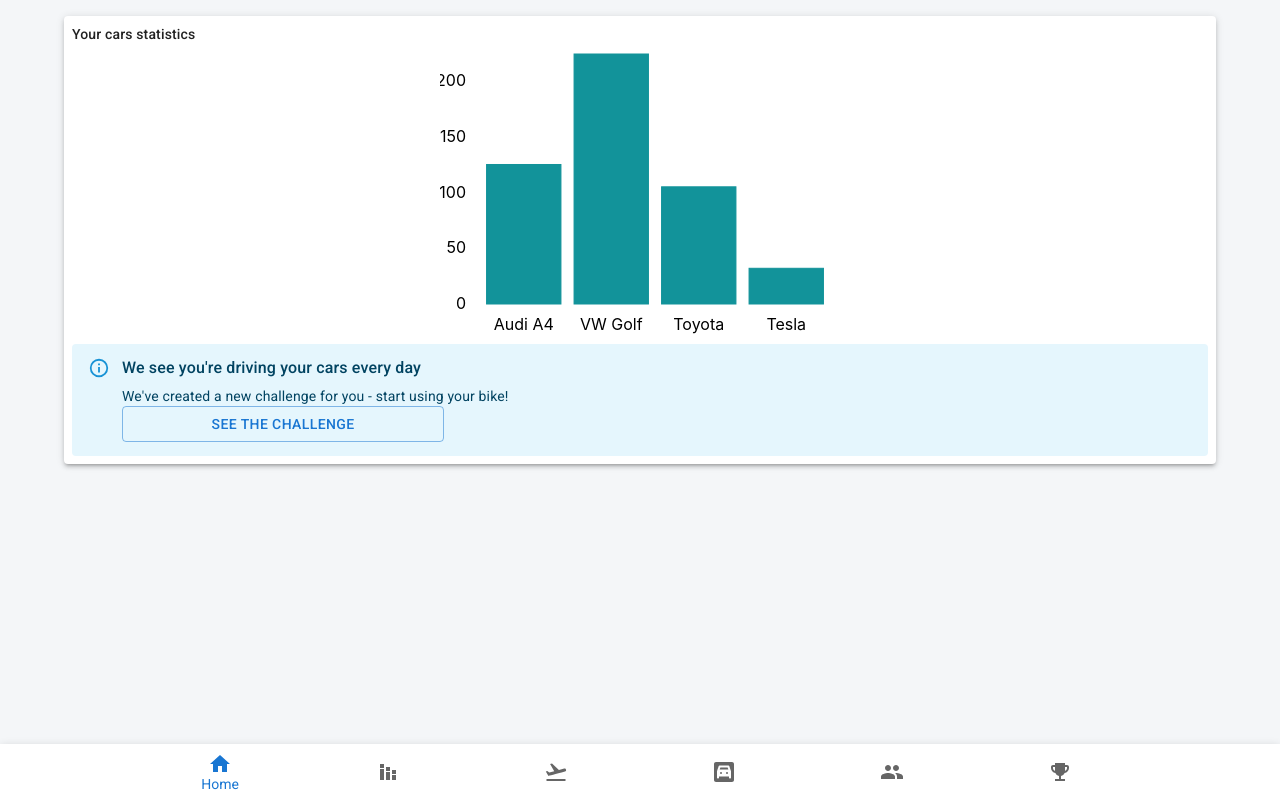
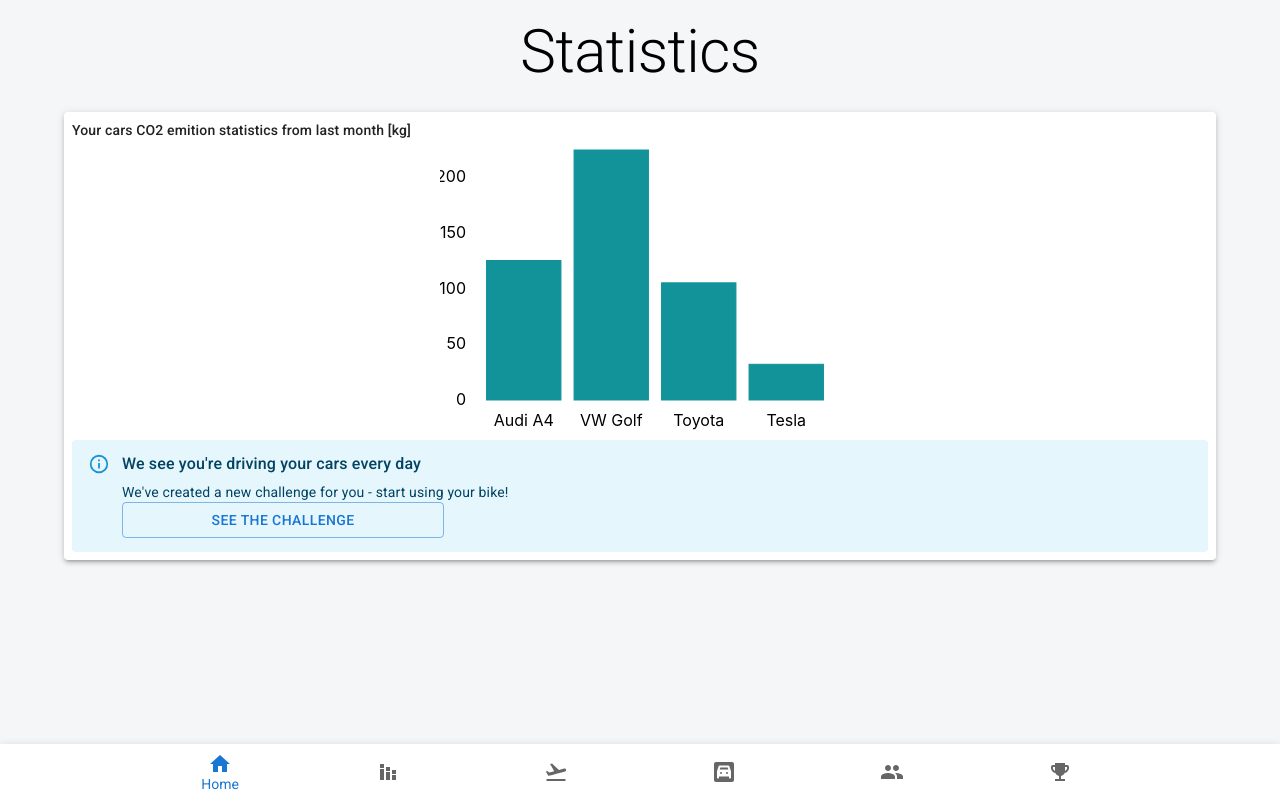
Before and after one commit to polszewsky/no-such-app, a React (Create React App) app: page /statistic in a window 1280 px wide. Built offline with nearby package versions, Linux system fonts and the light colour scheme.

Commit message:
update statistics

```diff
--- a/src/pages/statistics/CarsStats.js
+++ b/src/pages/statistics/CarsStats.js
@@ -31,7 +31,7 @@ export default function CarsStats() {
         <Paper sx={{ padding: "0.5rem" }} elevation={3}>
           <Grid container item direction="row">
             <Typography variant="body2" sx={{ fontWeight: 500 }}>
-              Your cars statistics
+              Your cars CO2 emition statistics from last month [kg]
             </Typography>
           </Grid>
           <Grid
--- a/src/pages/statistics/StatisticPage.js
+++ b/src/pages/statistics/StatisticPage.js
@@ -1,4 +1,4 @@
-import { Grid } from "@mui/material";
+import { FormControl, Grid, InputLabel, Typography } from "@mui/material";
 import CarsStats from "./CarsStats";
 
 
@@ -12,6 +12,10 @@ export default function StatisticPage() {
       justifyContent="center"
       sx={{ paddingTop: "1rem" }}
     >
+      <Grid item>
+          <Typography variant="h2">Statistics</Typography>
+        </Grid>
+
       <CarsStats />
     </Grid>
   );
```
